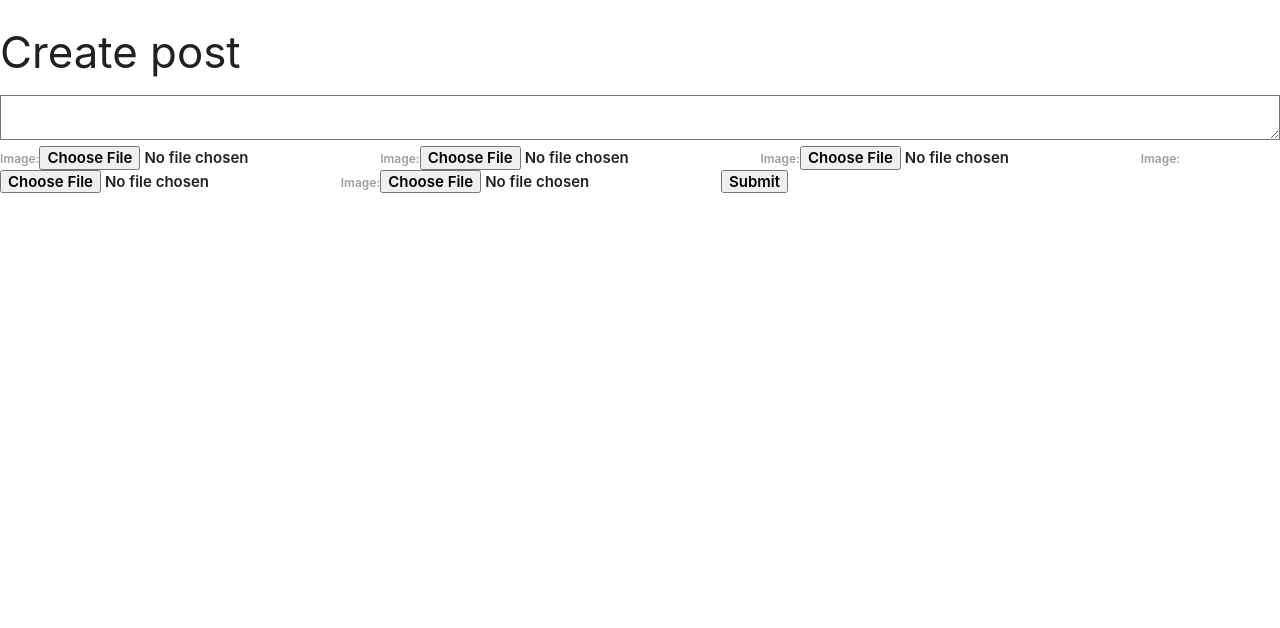
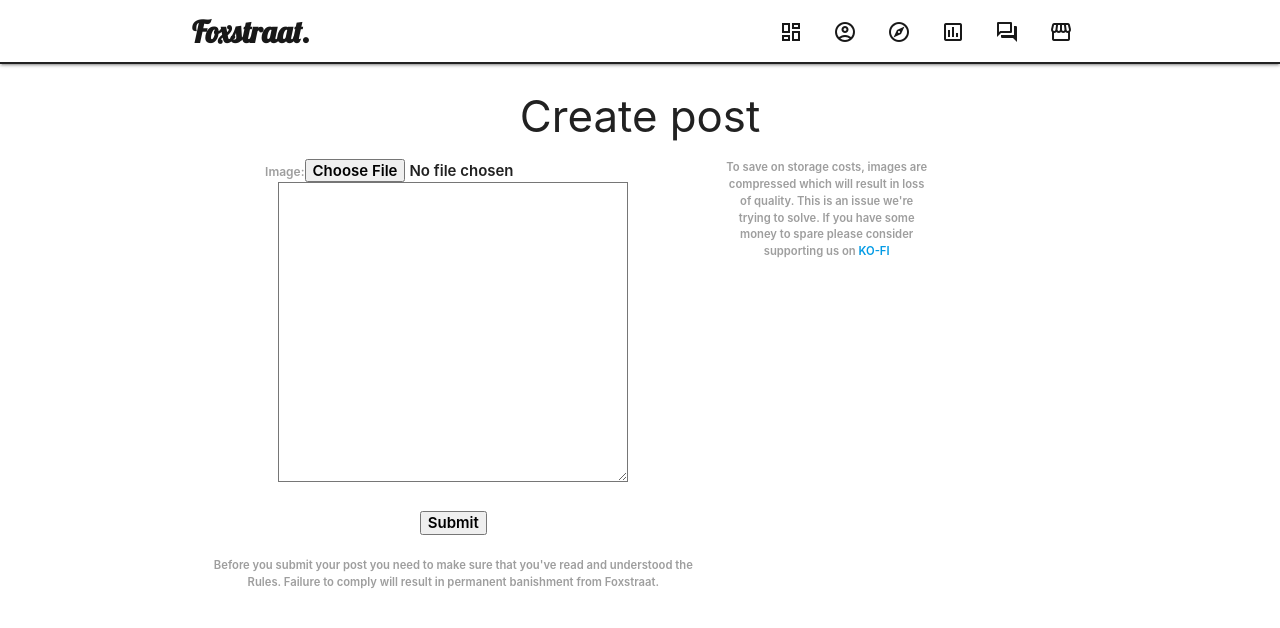
Before and after one commit to KeloDraken/foxstraat, a Django app: page /bulletin/add/ in a window 1280 px wide. Shown: the top 628 px of the page. Run offline with Django 3.2, Linux system fonts and the light colour scheme; a user stored in the database is signed in; parts of the project's set-up code (start-up, migrations or seed data) failed here and were passed over.

Commit message:
Add client-side image compression

```diff
--- a/core/bulletin/forms.py
+++ b/core/bulletin/forms.py
@@ -6,12 +6,24 @@ from core.bulletin.models import (
 )
 
 class CreateBulletinForm(forms.ModelForm):
+    caption = forms.CharField(widget=forms.Textarea(
+        attrs={
+            'cols': 100,
+            'rows': 100,
+        }
+    ))
     class Meta:
         model = Bulletin
         fields = ('caption',)
 
 
 class BulletinImageForm(forms.ModelForm):
+    image = forms.ImageField(widget=forms.FileInput(
+        attrs={
+            'onchange': 'processImage()',
+            'id': 'selected-image'
+        }
+    ))
     class Meta:
         model = BulletinImage
         fields = ('image',)
--- a/core/bulletin/views.py
+++ b/core/bulletin/views.py
@@ -19,7 +19,7 @@ def create_bulletin(request):
         ImageFormSet = modelformset_factory(
             BulletinImage,
             form=BulletinImageForm,
-            extra=5
+            extra=1
         )
 
         if request.method == 'POST':
--- a/templates/views/accounts/user_profile.html
+++ b/templates/views/accounts/user_profile.html
@@ -44,6 +44,7 @@
             </div>
             <div class="col-8">
                 <h1>Profile content</h1>
+                <a href="{% url 'bulletin:create-bulletin' %}">Add post</a>
             </div>
         </div>
     </div>
--- a/templates/views/bulletin/create_bulletin.html
+++ b/templates/views/bulletin/create_bulletin.html
@@ -4,29 +4,31 @@
 {% block styles %}
 <style>
     .image-preview {
-        margin-right: 3px;
+        border: 2px solid #ccc;
+        height: 300px;
+        width: 240px;
+    }
+
+    textarea {
+        max-width: 70% !important;
+        max-height: 60% !important;
+        width: 1000px !important;
+        height: 300px !important;
     }
 </style>
 {% endblock %}
 
 {% block body %}
+{% include 'components/navbar.html' %}
+
+<div class="container center">
     <h3>Create post</h3>
-<!-- <form action="{% url 'bulletin:create-bulletin' %}" method="post">
-    {% csrf_token %}
-    <input type="file" accept="image/png, image/jpeg" id="bulletin-images" name="images" multiple />
-    <textarea name="caption" cols="30" rows="10"></textarea>
-    <div id="preview"></div>
-    <button type="submit">create post</button>
-</form> -->
-
     <form id="post_form" method="post" action="{% url 'bulletin:create-bulletin' %}" enctype="multipart/form-data">
+        <div class="row">
+            <div class="col s7">
                 {% csrf_token %}
                 {% for hidden in post_form.hidden_fields %}
                 {{ hidden }}
-    {% endfor %}
-
-    {% for field in post_form %}
-    {{ field }} <br />
                 {% endfor %}
 
                 {{ formset.management_form }}
@@ -34,46 +36,66 @@
                 {{ form }}
                 {% endfor %}
 
+                {% for field in post_form %}
+                {{ field }} <br />
+                {% endfor %}
 
+
+                <br>
                 <input type="submit" name="submit" value="Submit" />
+                <br>
+                <br>
+                <small class="left grey-text">
+                    Before you submit your post you need to make sure that you've
+                    read and understood the Rules. Failure to comply will result
+                    in permanent banishment from Foxstraat.
+                </small>
+            </div>
+            <div class="col s3">
+                <img style="display: none;" id="input" />
+                <img id="output" />
+                <small class="left grey-text">
+                    To save on storage costs, images are
+                    compressed which will result in loss of
+                    quality. This is an issue we're trying to solve.
+                    If you have some money to spare please consider supporting us on
+                    <a href="#">KO-FI</a>
+                </small>
+            </div>
     </form>
-
+</div>
+</div>
 {% endblock %}
 
 {% block scripts %}
 <script type="text/javascript">
-    function previewImages() {
+    function processImage() {
+        const selectedFile = document.querySelector('#selected-image').files[0];
+        if (!selectedFile) return;
 
-        var preview = document.querySelector('#preview');
+        const reader = new FileReader();
+        reader.readAsDataURL(selectedFile);
 
-        if (this.files) {
-            [].forEach.call(this.files, readAndPreview);
+        reader.onload = function(event){
+            const imageElement = document.createElement('img');
+            imageElement.src = event.target.result;
+
+            imageElement.onload = function(e){
+                const canvas = document.createElement('canvas');
+                const MAX_WIDTH = 300;
+                const scaleSize = MAX_WIDTH / e.target.width;
+
+                canvas.width = MAX_WIDTH;
+                canvas.height = e.target.height * scaleSize;
+                console.log(e.target);
+                const ctx = canvas.getContext('2d');
+                ctx.drawImage(e.target, 0, 0, canvas.width, canvas.height);
+
+                const sourceEncoded = ctx.canvas.toDataURL(e.target, 'image/jpeg');
+
+                document.querySelector('#output').src = sourceEncoded;
             }
-
-        function readAndPreview(file) {
-
-            // Make sure `file.name` matches our extensions criteria
-            if (!/\.(jpe?g|png|gif)$/i.test(file.name)) {
-                return alert(file.name + " is not an image");
-            } // else...
-
-            var reader = new FileReader();
-
-            reader.addEventListener("load", function () {
-                var image = new Image();
-                image.height = 100;
-                image.className = "image-preview"
-                image.title = file.name;
-                image.src = this.result;
-                preview.appendChild(image);
-            });
-
-            reader.readAsDataURL(file);
-
         }
-
     }
-
-    document.querySelector('#bulletin-images').addEventListener("change", previewImages);
 </script>
 {% endblock %}
```
Also changed, not shown: db.sqlite3. Lines whose indentation alone changed are shown as unchanged.
